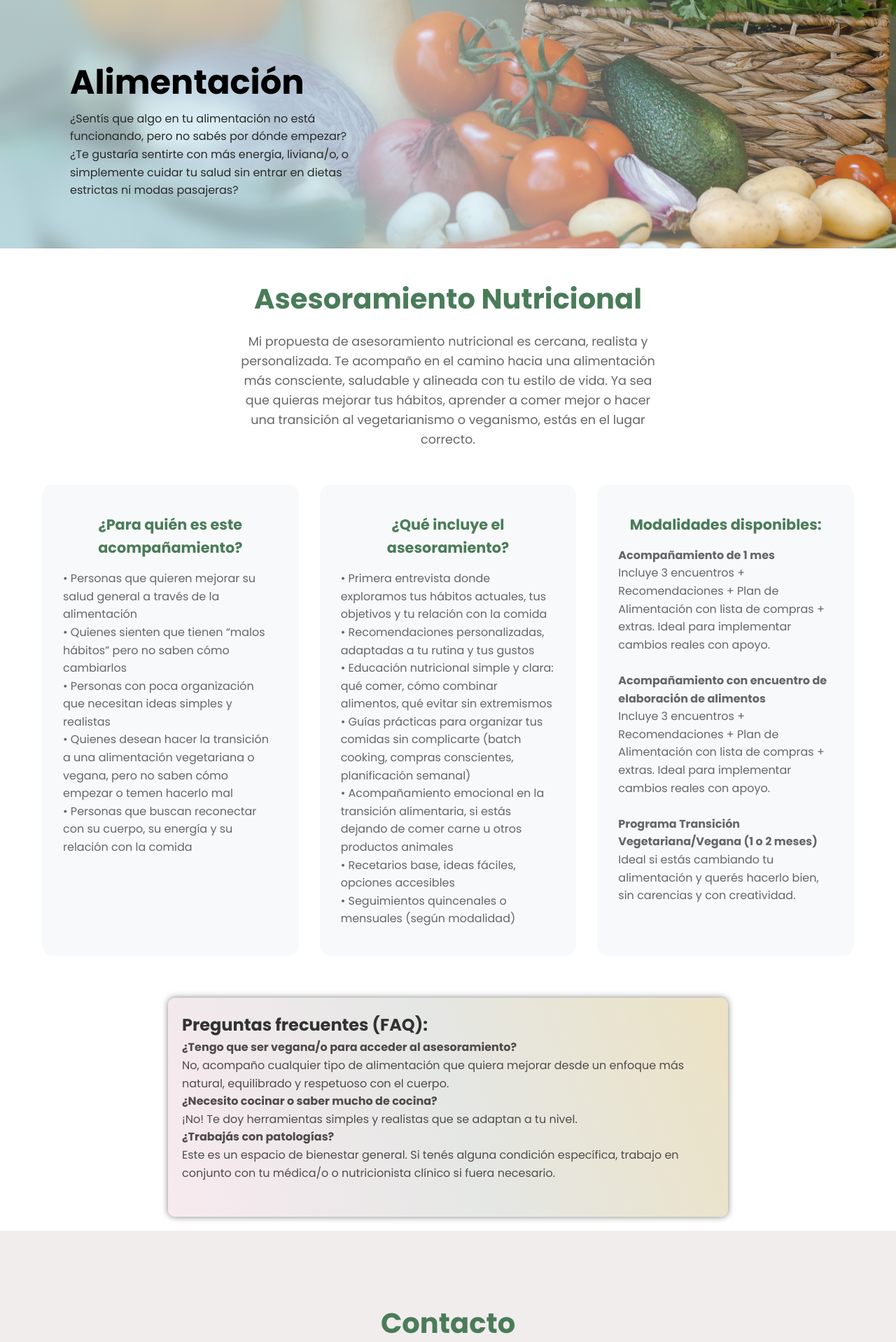
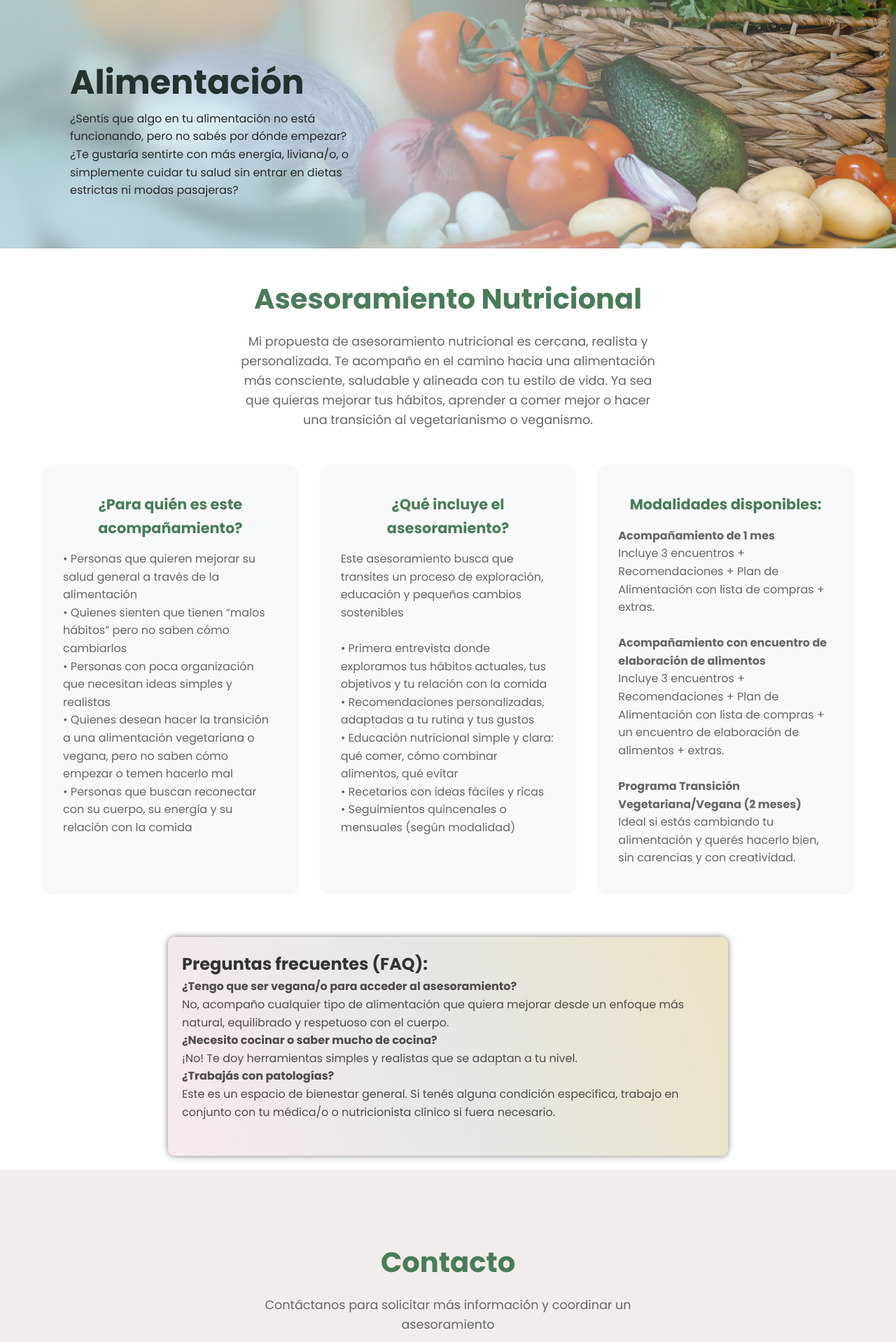
Before and after one commit to julianrdzf/santolina, a FastAPI app: page /alimentacion in a window 1280 px wide. Shown: the part 40-1958 px from the top of the page at 70% size. Run offline with FastAPI, Linux system fonts and the light colour scheme; parts of the project's set-up code (start-up, migrations or seed data) failed here and were passed over.

Commit message:
refactor design

```diff
--- a/app/main.py
+++ b/app/main.py
@@ -92,9 +92,9 @@ async def mostrar_yoga_gong(request: Request):
 async def mostrar_alimentacion(request: Request):
     return templates.TemplateResponse("alimentacion.html", {"request": request})
 
-@app.get("/reiki", response_class=HTMLResponse)
-async def mostrar_reiki(request: Request):
-    return templates.TemplateResponse("reiki.html", {"request": request})
+@app.get("/reiki-sesion", response_class=HTMLResponse)
+async def mostrar_reiki_sesion(request: Request):
+    return templates.TemplateResponse("reiki_sesion.html", {"request": request})
 
 @app.get("/pendulo-hebreo", response_class=HTMLResponse)
 async def mostrar_pendulo(request: Request):
--- a/frontend/static/styles.css
+++ b/frontend/static/styles.css
@@ -1,4 +1,12 @@
 /* Reset y estilos base */
+:root {
+    --dark-green-color: #23322d; /* Color oscuro */
+    --main-green-color: #4a7c59; /* Color verde principal */
+    --pale-color: #886b55; /* Color neutro */
+    --orange-color: #93571e; /* Color de contraste */
+    --lightcolor: #fdd8a7; /* Color claro */
+  }
+
 * {
     margin: 0;
     padding: 0;
@@ -668,7 +716,7 @@ transform: rotate(90deg);
 }
 
 .yoga-title{
-    color:#000000;
+    color:var(--dark-green-color);
     font-size: 3rem;
 
 }
--- a/frontend/templates/alimentacion.html
+++ b/frontend/templates/alimentacion.html
@@ -29,8 +29,7 @@
             <p class="section-subtitle">Mi propuesta de asesoramiento nutricional es cercana,
                 realista y personalizada. Te acompaño en el camino hacia una alimentación más consciente,
                 saludable y alineada con tu estilo de vida. Ya sea que quieras mejorar tus hábitos,
-                aprender a comer mejor o hacer una transición al vegetarianismo o veganismo,
-                estás en el lugar correcto.</p>
+                aprender a comer mejor o hacer una transición al vegetarianismo o veganismo.</p>
 
             <div class="agenda-grid">
                 <div class="agenda-card text-left">
@@ -47,12 +46,12 @@
 
                 <div class="agenda-card text-left">
                     <h3>¿Qué incluye el asesoramiento?</h3>
+                    <p>Este asesoramiento busca que transites un proceso de exploración, educación y pequeños cambios sostenibles</p>
+                    <br>
                     <p>• Primera entrevista donde exploramos tus hábitos actuales, tus objetivos y tu relación con la comida</p>
                     <p>• Recomendaciones personalizadas, adaptadas a tu rutina y tus gustos</p>
-                    <p>• Educación nutricional simple y clara: qué comer, cómo combinar alimentos, qué evitar sin extremismos</p>
-                    <p>• Guías prácticas para organizar tus comidas sin complicarte (batch cooking, compras conscientes, planificación semanal)</p>
-                    <p>• Acompañamiento emocional en la transición alimentaria, si estás dejando de comer carne u otros productos animales</p>
-                    <p>• Recetarios base, ideas fáciles, opciones accesibles</p>
+                    <p>• Educación nutricional simple y clara: qué comer, cómo combinar alimentos, qué evitar</p>
+                    <p>• Recetarios con ideas fáciles y ricas</p>
                     <p>• Seguimientos quincenales o mensuales (según modalidad)</p>
                 </div>
 
@@ -61,15 +60,13 @@
                     <h3>Modalidades disponibles:</h3>
                     <p><strong>Acompañamiento de 1 mes</strong></p>
                     <p>Incluye 3 encuentros + Recomendaciones + Plan de Alimentación
-                        con lista de compras + extras.
-                        Ideal para implementar cambios reales con apoyo.</p>
+                        con lista de compras + extras.</p>
                         <br>
                     <p><strong>Acompañamiento con encuentro de elaboración de alimentos</strong></p>
-                    <p>Incluye 3 encuentros + Recomendaciones + Plan de Alimentación
-                        con lista de compras + extras.
-                        Ideal para implementar cambios reales con apoyo.</p>
+                    <p>Incluye 3 encuentros + Recomendaciones + Plan de Alimentación con lista de compras + un encuentro
+                        de elaboración de alimentos + extras.</p>
                         <br>
-                    <p><strong>Programa Transición Vegetariana/Vegana (1 o 2 meses)</strong></p>
+                    <p><strong>Programa Transición Vegetariana/Vegana (2 meses)</strong></p>
                     <p>Ideal si estás cambiando tu alimentación y querés hacerlo bien,
                         sin carencias y con creatividad.</p>
                 </div>
--- a/frontend/templates/partials/footer.html
+++ b/frontend/templates/partials/footer.html
@@ -12,7 +12,7 @@
                     <li ><a href="/alimentacion">Alimentación</a></li>
                     <li><a href="/yoga">Yoga</a></li>
                     <li><a href="/yoga-gong">Yoga y Gong</a></li>
-                    <li><a href="/reiki">Reiki</a></li>
+                    <li><a href="/reiki-sesion">Sesión de Reiki</a></li>
                     <li><a href="/terapia-floral">Terapia Floral</a></li>
                     <li><a href="/eventos-disponibles">Próximos eventos</a></li>
                 </ul>
--- a/frontend/templates/partials/header.html
+++ b/frontend/templates/partials/header.html
@@ -36,7 +36,7 @@
                     <li class="has-submenu">
                         <a href="#">Terapias <span class="submenu-arrow"> > </span></a>
                         <ul class="submenu">
-                            <li><a href="/reiki">Reiki</a></li>
+                            <li><a href="/reiki-sesion">Sesión de Reiki</a></li>
                             <li><a href="/pendulo-hebreo">Péndulo hebreo</a></li>
                             <li><a href="/terapia-floral">Terapia floral</a></li>
                             <li><a href="/constelaciones">Constelaciones</a></li>
```
Also changed, not shown: other parts of frontend/static/styles.css (+70 -0 lines), frontend/templates/reiki_sesion.html (renamed from frontend/templates/reiki.html, +21 -47 lines), frontend/static/img/img-reiki-2.jpg (added), frontend/templates/reiki_iniciacion.html (added).
